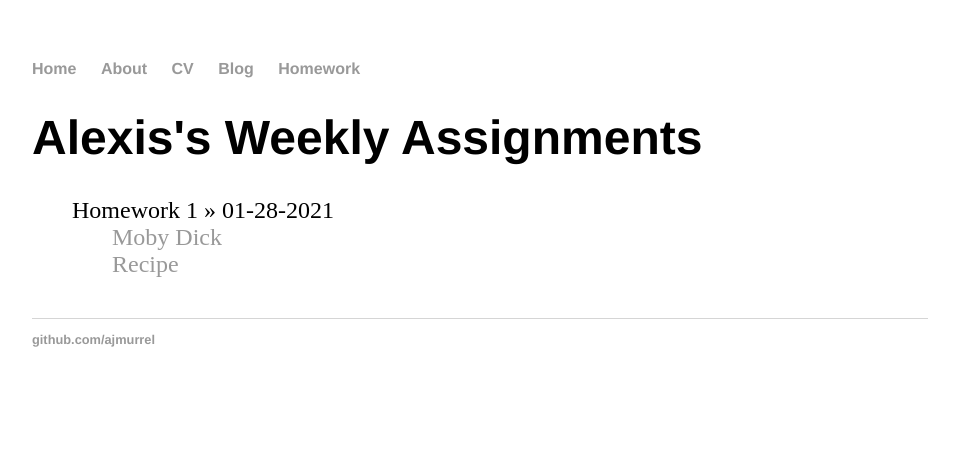
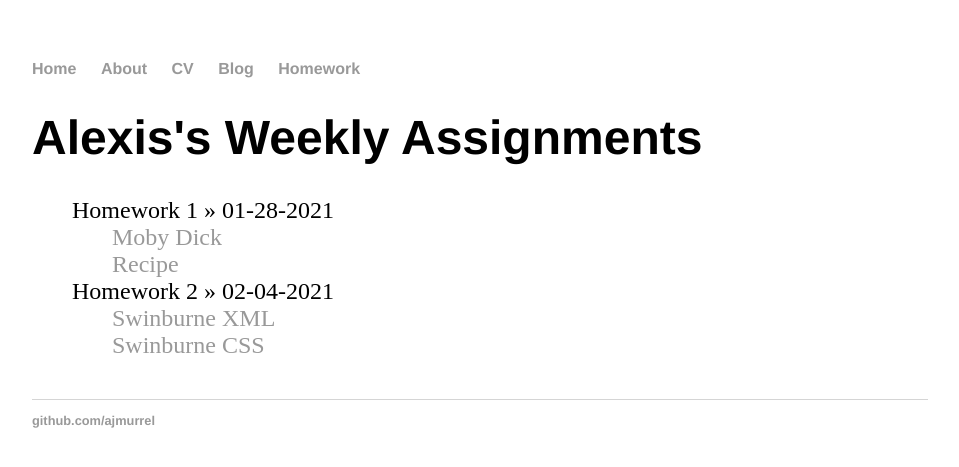
Before and after one commit to ajmurrel/ajmurrel.github.io, a Jekyll site: the page built from homework/index.html, in a window 1280 px wide. Shown: the top 467 px of the page, without its empty margins (160-1119 px from the left). Built offline with Jekyll 4.4.1, drawn with Linux system fonts in a browser that asks for light colours.

Commit message:
Update index.html
adding HW 2

```diff
--- a/homework/index.html
+++ b/homework/index.html
@@ -8,4 +8,8 @@ title: Alexis's Weekly Assignments
 		<ul><li><a href="/homework/mobydick.xml" title="Moby Dick">Moby Dick</a></li></ul>
 		<ul><li><a href="/homework/recipe.xml" title="Recipe">Recipe</a></li></ul>
 	    </li>
+	    <li>Homework 2 » 02-04-2021
+		<ul><li><a href="/homework/hw2.xml" title="Swinburne XML">Swinburne XML</a></li></ul>
+		<ul><li><a href="/homework/xml-style.css" title="Swinburne CSS">Swinburne CSS</a></li></ul>
+	    </li>
 	</ul>
```
